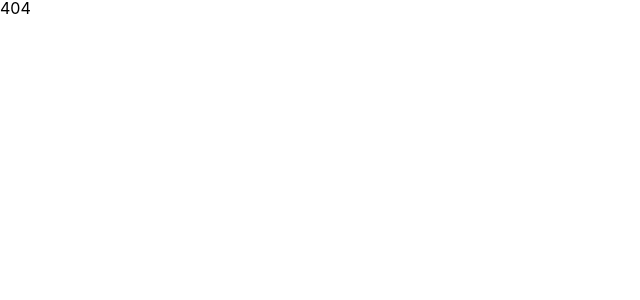
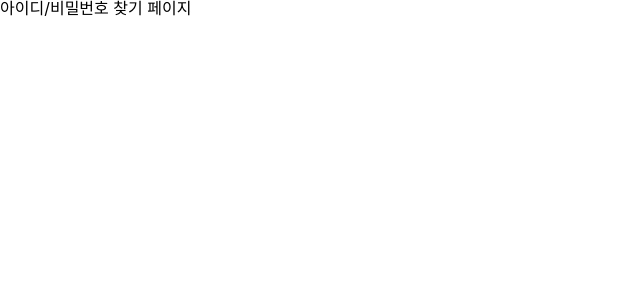
Before and after one commit to NevryTime/NevryTime-FE, a Next.js app: page /find-account in a window 1280 px wide. Before the commit this address had no page. Shown: the top 300 px of the page, without its empty margins (0-640 px from the left). Built offline with nearby package versions, Linux system fonts and the light colour scheme.

Commit message:
feat: 아이디/비밀번호 찾기 페이지 라우팅 생성

```diff
--- /dev/null
+++ b/pages/find-account/index.tsx
@@ -0,0 +1,7 @@
+import React from 'react';
+
+function FindAccountPage() {
+  return <div>아이디/비밀번호 찾기 페이지</div>;
+}
+
+export default FindAccountPage;
```
